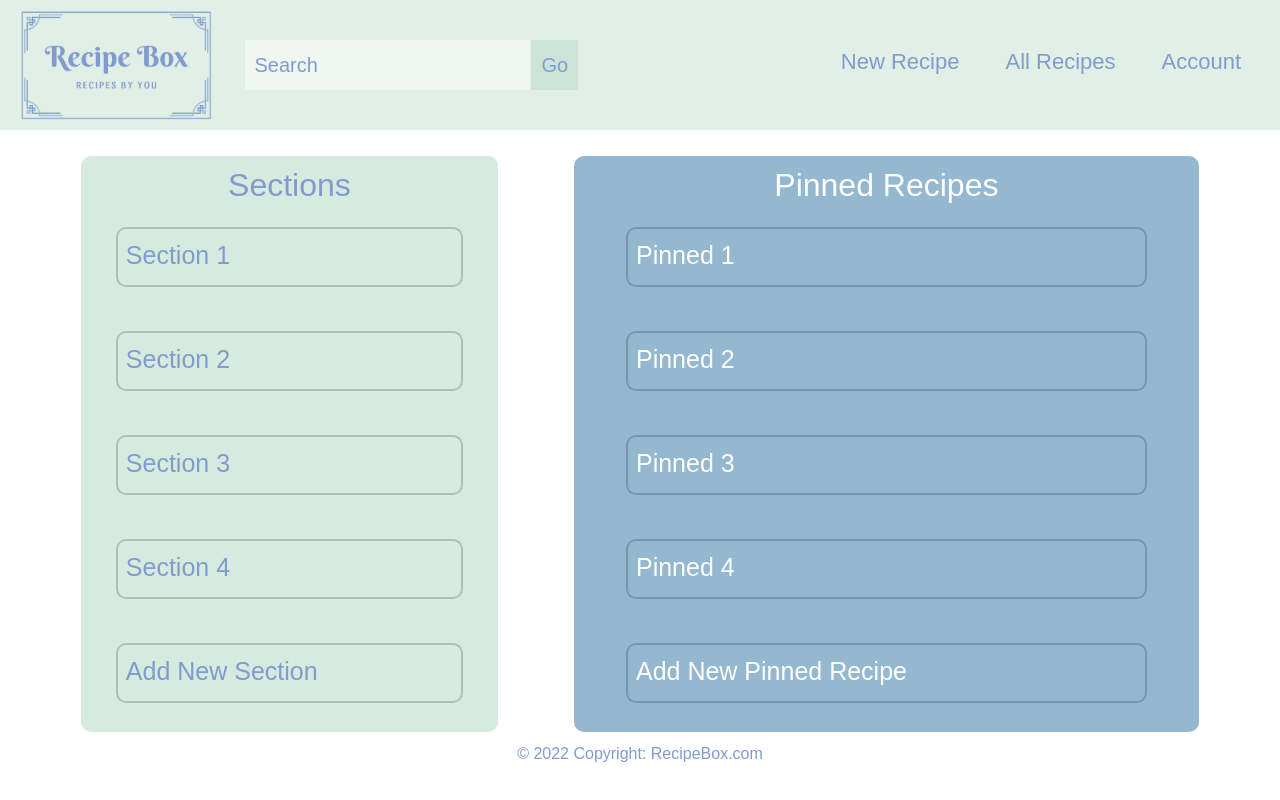
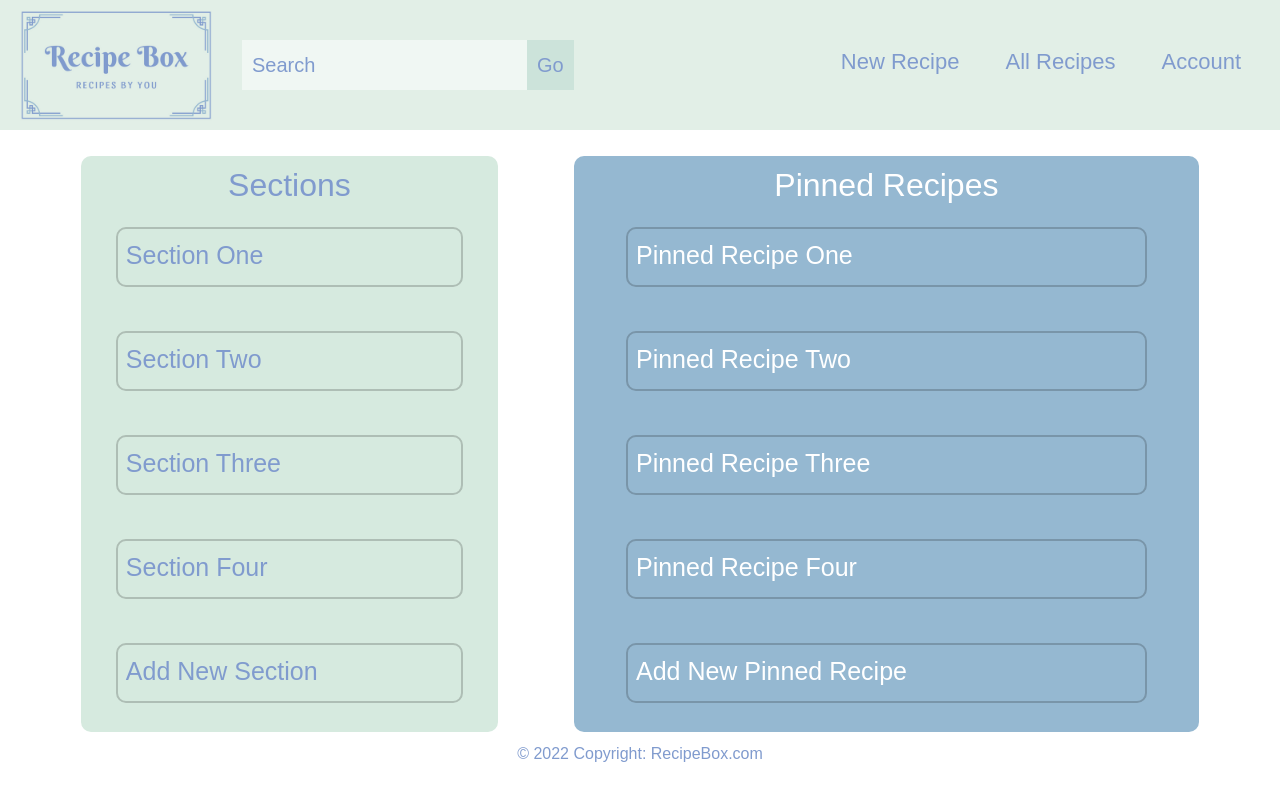
Before and after one commit to fzbowers/RecipeBox, a Django app: page / in a window 1280 px wide. Run offline with Django 4.2, Linux system fonts and the light colour scheme; some web fonts are replaced.

Commit message:
Add small change to home page #4

```diff
--- a/recipe_box/static/styles/style.css
+++ b/recipe_box/static/styles/style.css
@@ -58,8 +58,6 @@ body {
     background: rgba(255, 255, 255, 0.5);
     padding: 10px;
 
-    position: relative;
-    left: 2.5px;
 }
 
 .searchbar {
--- a/recipe_box/templates/base.html
+++ b/recipe_box/templates/base.html
@@ -44,10 +44,10 @@
 
     <!-- Navigation Menu -->
     <div class="collapse navbar-collapse menu" id="main-navigation">
-      <div class="searchbar">
-        <input type="search" placeholder="Search" aria-label="Search">
-        <button type="submit">Go</button>
-      </div>
+      <form class="form-inline searchbar">
+          <input type="search" placeholder="Search" aria-label="Search">
+          <button type="submit">Go</button>
+      </form>
 
       <ul class="navbar-nav ml-auto">
         <li class="nav-item">
--- a/recipe_box/templates/home.html
+++ b/recipe_box/templates/home.html
@@ -14,10 +14,10 @@
 
 
                     <div class="row">
-                        <div class="col-sm-10 mini-section">Section 1</div>
-                        <div class="col-sm-10 mini-section">Section 2</div>
-                        <div class="col-sm-10 mini-section">Section 3</div>
-                        <div class="col-sm-10 mini-section">Section 4</div>
+                        <div class="col-sm-10 mini-section">Section One</div>
+                        <div class="col-sm-10 mini-section">Section Two</div>
+                        <div class="col-sm-10 mini-section">Section Three</div>
+                        <div class="col-sm-10 mini-section">Section Four</div>
                         <div class="col-sm-10 mini-section"><a class="col-link" href="/new_section">Add New Section</a></div>
 
                     </div>
@@ -29,11 +29,12 @@
                     <h2>Pinned Recipes</h2>
 
                     <div class="row">
-                        <div class="col-sm-10 mini-pinned">Pinned 1</div>
-                        <div class="col-sm-10 mini-pinned">Pinned 2</div>
-                        <div class="col-sm-10 mini-pinned">Pinned 3</div>
-                        <div class="col-sm-10 mini-pinned">Pinned 4</div>
+                        <div class="col-sm-10 mini-pinned">Pinned Recipe One</div>
+                        <div class="col-sm-10 mini-pinned">Pinned Recipe Two</div>
+                        <div class="col-sm-10 mini-pinned">Pinned Recipe Three</div>
+                        <div class="col-sm-10 mini-pinned">Pinned Recipe Four</div>
                         <div class="col-sm-10 mini-pinned">Add New Pinned Recipe</div>
+                            </div>
 
                     </div>
 
```
